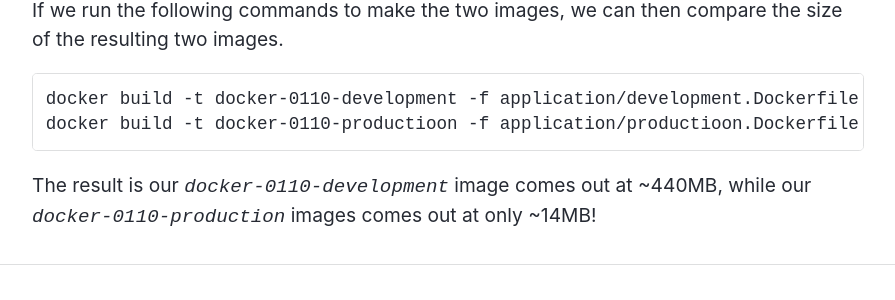
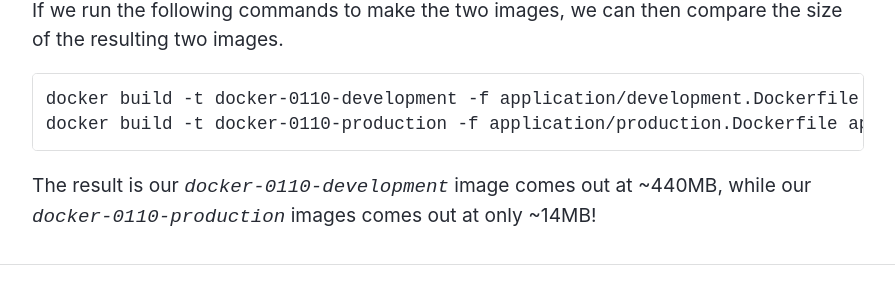
Before and after one commit to sjparkinson/uncomplicated.systems, a Jekyll site: the page built from _posts/2018-06-19-docker-0111-docker-compose.md, in a window 1280 px wide and 900 px high, scrolled down 5925 px. Shown: the part 544-844 px from the top of the window, without its empty margins (192-1087 px from the left). Built offline with Jekyll 4.4.1, drawn with Linux system fonts in a browser that asks for light colours; comment, search, counter and statistics services are not loaded; the repository's description, which GitHub fills in, is left out.

Commit message:
Update 2018-06-19-docker-0111-docker-compose.md

````diff
--- a/_posts/2018-06-19-docker-0111-docker-compose.md
+++ b/_posts/2018-06-19-docker-0111-docker-compose.md
@@ -179,7 +179,7 @@ If we run the following commands to make the two images, we can then compare the
 
 ```
 docker build -t docker-0110-development -f application/development.Dockerfile application/
-docker build -t docker-0110-productioon -f application/productioon.Dockerfile application/
+docker build -t docker-0110-production -f application/production.Dockerfile application/
 ```
 
 The result is our `docker-0110-development` image comes out at ~440MB, while our `docker-0110-production` images comes out at only ~14MB!
````
